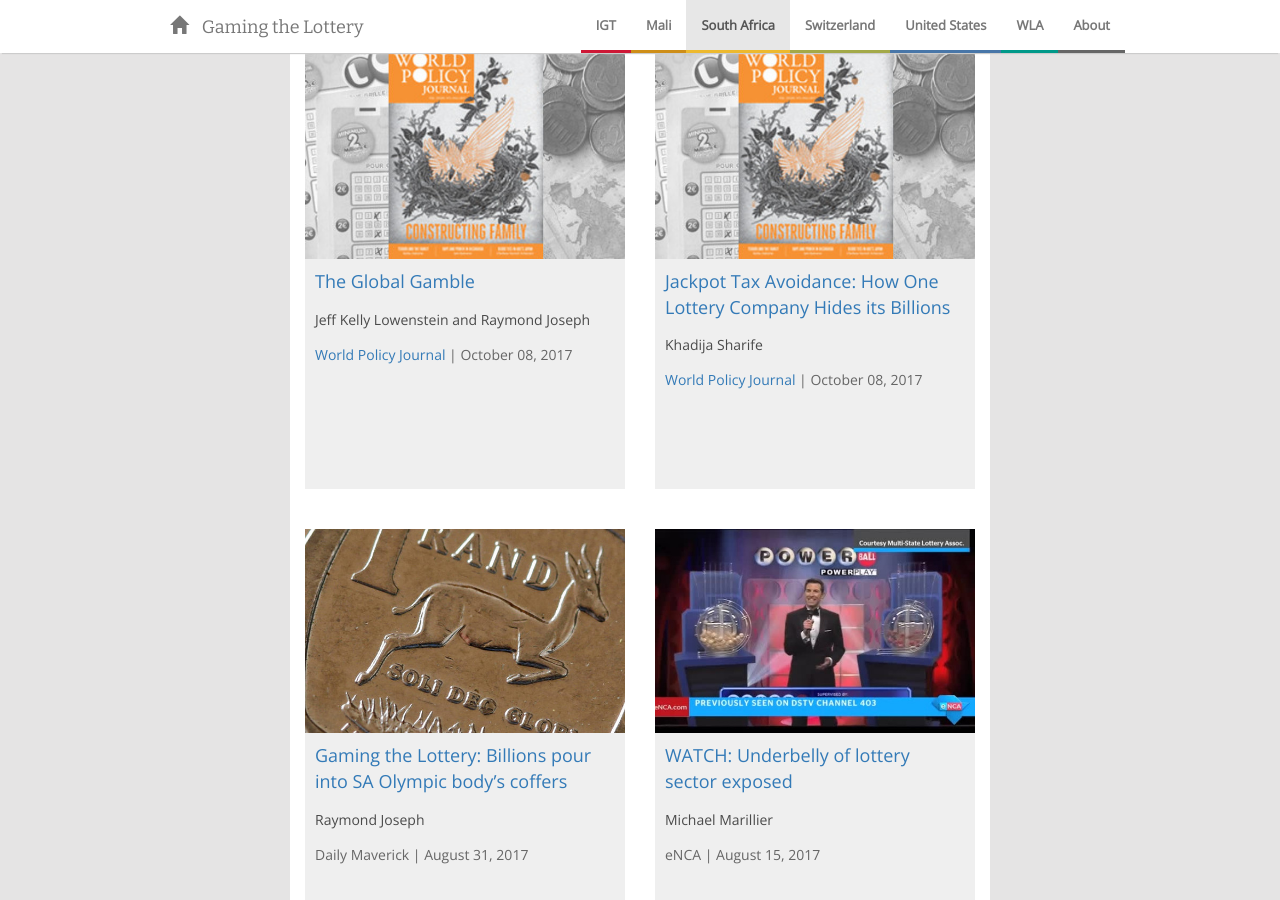
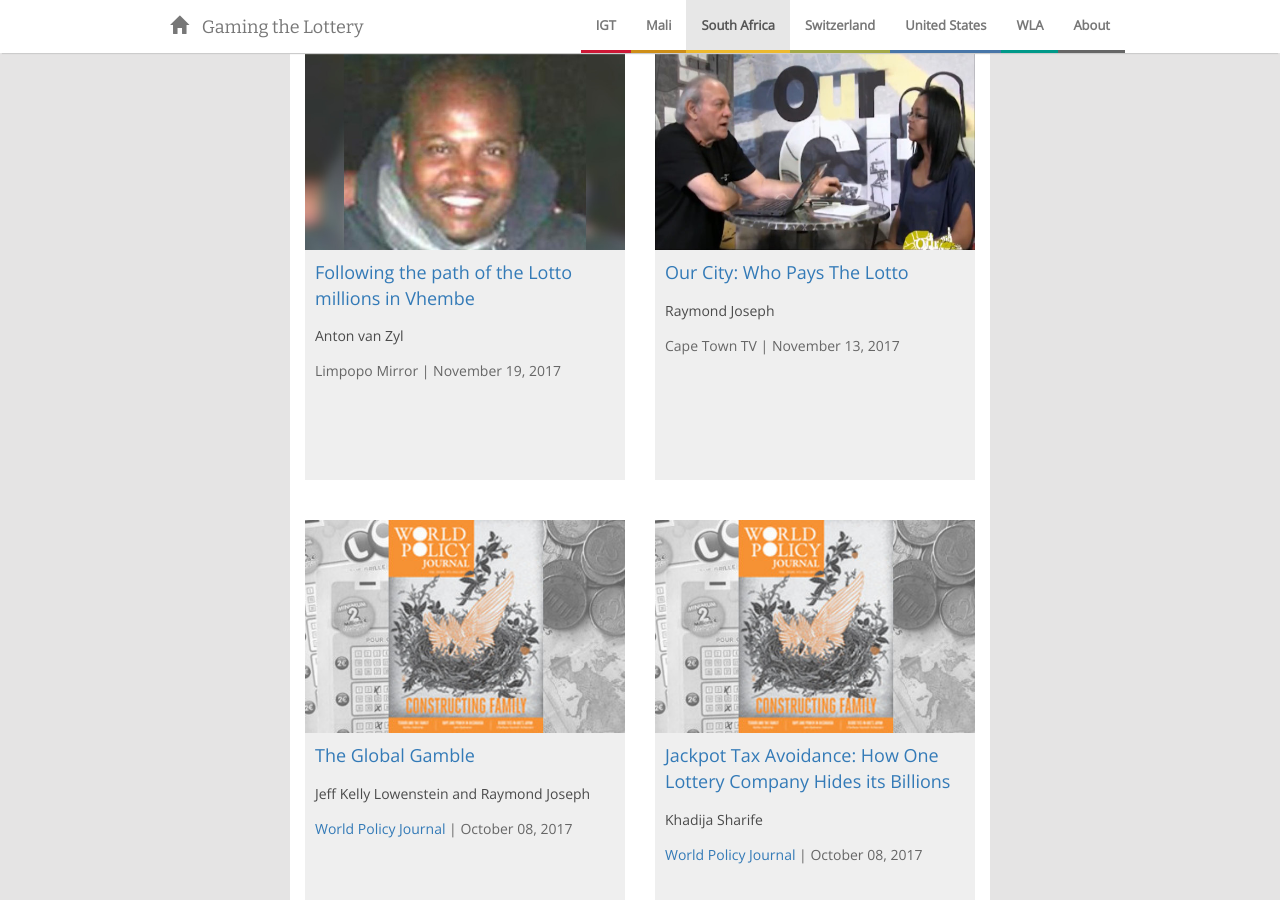
Before and after one commit to rbjoseph/lottery-project, a Jekyll site: the page built from _stories/south-africa.md, in a window 1280 px wide and 900 px high, scrolled down 911 px. Built offline with Jekyll 4.4.1, drawn with Linux system fonts in a browser that asks for light colours; nearby versions of some CDN libraries.

Commit message:
added SA stories

```diff
--- a/_stories/south-africa.md
+++ b/_stories/south-africa.md
@@ -4,6 +4,18 @@ name: south-africa
 title: South Africa
 story-title: South Africa
 links:
+- title: "Following the path of the Lotto millions in Vhembe"
+  author: Anton van Zyl
+  date: 2017-11-19
+  url: https://www.limpopomirror.co.za/articles/news/44961/2017-11-19/following-the-path-of-the-lotto-millions-in-vhembeto
+  image: limpopo-mirror.jpg
+  paper: Limpopo Mirror
+- title: "Our City: Who Pays The Lotto"
+  author: Raymond Joseph
+  date: 2017-11-13
+  url: https://www.youtube.com/watch?v=B8MVHk5qug4
+  image: cttv.jpg
+  paper: Cape Town TV
 - title: "The Global Gamble"
   author: Jeff Kelly Lowenstein and Raymond Joseph
   date: 2017-10-08
```
Also changed, not shown: img/stories/cttv.jpg (added), img/stories/limpopo-mirror.jpg (added).
